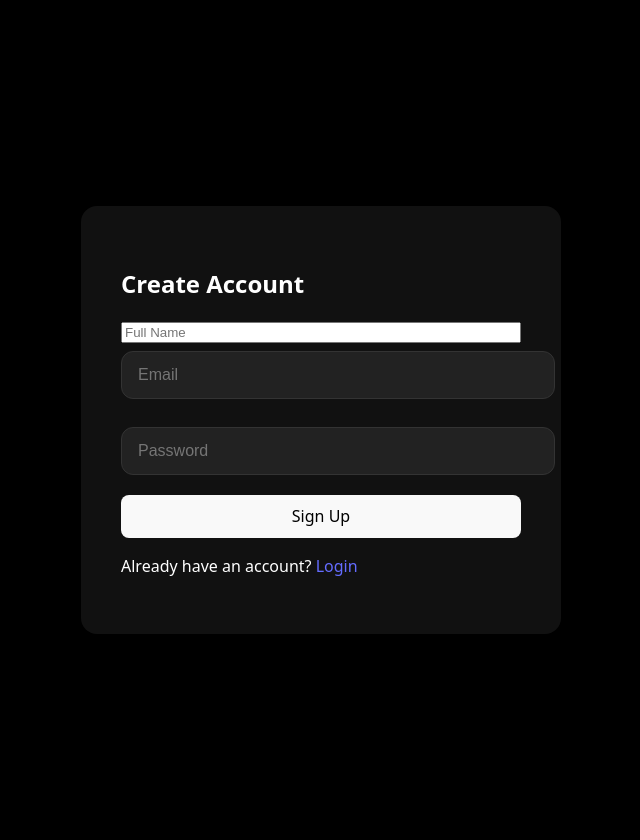
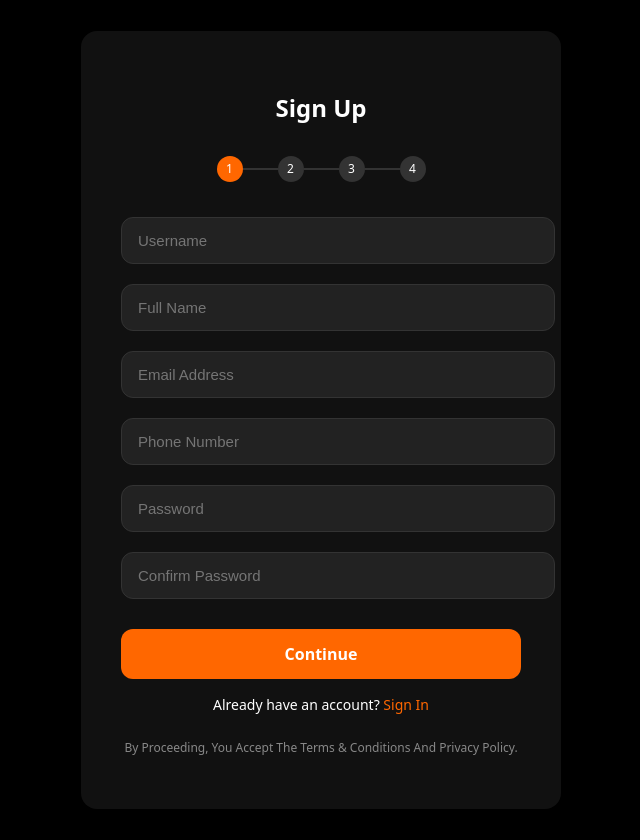
Before and after one commit to mebdar/cryptocurrency-tracker, a React (Vite) app: page /signup in a window 1280 px wide. Shown: the whole page, without its empty margins (319-959 px from the left). Built offline with nearby package versions, Linux system fonts and the light colour scheme.

Commit message:
updated login and sign in ui

```diff
--- a/src/pages/Auth.css
+++ /dev/null
@@ -1,130 +0,0 @@
-/* Container */
-.auth-container {
-    display: flex;
-    justify-content: center;
-    align-items: center;
-    min-height: 100vh;
-    background-color: #000;
-    /* Dark background */
-    padding: 20px;
-}
-
-/* Card */
-.auth-card {
-    background-color: #111;
-    /* Slightly lighter than background */
-    padding: 40px;
-    border-radius: 16px;
-    width: 100%;
-    max-width: 400px;
-    color: #fff;
-    box-shadow: 0 4px 20px rgba(0, 0, 0, 0.5);
-    display: flex;
-    flex-direction: column;
-}
-
-/* Title */
-.auth-title {
-    text-align: center;
-    margin-bottom: 30px;
-    font-weight: 600;
-}
-
-/* Inputs */
-.auth-card input[type="email"],
-.auth-card input[type="password"] {
-    width: 100%;
-    padding: 14px 16px;
-    margin: 8px 0 20px 0;
-    border-radius: 12px;
-    border: 1px solid #333;
-    background-color: #222;
-    color: #fff;
-    font-size: 16px;
-}
-
-.password-input {
-    position: relative;
-}
-
-.toggle-password {
-    position: absolute;
-    right: 12px;
-    top: 50%;
-    transform: translateY(-50%);
-    cursor: pointer;
-}
-
-/* Options */
-.auth-options {
-    display: flex;
-    justify-content: space-between;
-    align-items: center;
-    margin-bottom: 20px;
-    font-size: 14px;
-}
-
-.auth-options label input {
-    margin-right: 6px;
-}
-
-.forgot-password {
-    color: #ff6700;
-    text-decoration: none;
-}
-
-.forgot-password:hover {
-    text-decoration: underline;
-}
-
-/* Button */
-.auth-button {
-    width: 100%;
-    padding: 14px;
-    background-color: #ff6700;
-    /* Orange button */
-    color: #fff;
-    font-size: 16px;
-    font-weight: 600;
-    border: none;
-    border-radius: 12px;
-    cursor: pointer;
-    margin-bottom: 20px;
-    transition: background 0.3s;
-}
-
-.auth-button:hover {
-    background-color: #e65c00;
-}
-
-/* Sign up text */
-.signup-text {
-    text-align: center;
-    font-size: 14px;
-    margin-bottom: 10px;
-}
-
-.signup-text a {
-    color: #ff6700;
-    text-decoration: none;
-}
-
-.signup-text a:hover {
-    text-decoration: underline;
-}
-
-/* Terms */
-.terms-text {
-    font-size: 12px;
-    text-align: center;
-    color: #888;
-}
-
-.terms-text a {
-    color: #ff6700;
-    text-decoration: none;
-}
-
-.terms-text a:hover {
-    text-decoration: underline;
-}
--- a/src/pages/Login.jsx
+++ b/src/pages/Login.jsx
@@ -1,12 +1,14 @@
+import { useState } from "react";
 import { Link, useNavigate } from "react-router-dom";
 import { supabase } from "../services/SupabaseClient";
-import { useState } from "react";
-import "./Auth.css";
+
+import "../styles/authBase.css";
+import "../styles/login.css";
 
 function Login() {
+  const navigate = useNavigate();
   const [email, setEmail] = useState("");
   const [password, setPassword] = useState("");
-    const navigate = useNavigate();
 
   const handleLogin = async (e) => {
     e.preventDefault();
@@ -30,20 +32,18 @@ function Login() {
       <form className="auth-card" onSubmit={handleLogin}>
         <h2 className="auth-title">Sign In</h2>
 
-                <label>Email Address</label>
         <input
           type="email"
-                    placeholder="Example@gmail.com"
+          placeholder="Email Address"
           value={email}
           onChange={(e) => setEmail(e.target.value)}
           required
         />
 
-                <label>Password</label>
         <div className="password-input">
           <input
             type="password"
-                        placeholder="********"
+            placeholder="Password"
             value={password}
             onChange={(e) => setPassword(e.target.value)}
             required
@@ -55,17 +55,21 @@ function Login() {
           <label>
             <input type="checkbox" /> Remember Me
           </label>
-                    <Link to="/forgot-password" className="forgot-password">Forgot Password?</Link>
+          <Link to="/forgot-password" className="forgot-password">
+            Forgot Password?
+          </Link>
         </div>
 
-                <button type="submit" className="auth-button">Sign In</button>
+        <button type="submit" className="auth-button">
+          Sign In
+        </button>
 
         <p className="signup-text">
           Don’t Have An Account? <Link to="/signup">Sign Up</Link>
         </p>
 
         <p className="terms-text">
-                    By Proceeding, You Accept The <Link to="/terms">Terms & Conditions</Link> And <Link to="/privacy">Privacy Policy</Link> Of CryptoTracker.
+          By Proceeding, You Accept The Terms & Conditions And Privacy Policy.
         </p>
       </form>
     </div>
--- a/src/pages/Signup.jsx
+++ b/src/pages/Signup.jsx
@@ -1,29 +1,86 @@
+import { useState } from "react";
 import { Link, useNavigate } from "react-router-dom";
-import "./Auth.css";
+import { supabase } from "../services/SupabaseClient";
+
+import "../styles/authBase.css";
+import "../styles/signup.css";
 
 function Signup() {
   const navigate = useNavigate();
 
-    const handleSignup = (e) => {
+  const [formData, setFormData] = useState({
+    username: "",
+    fullName: "",
+    email: "",
+    phone: "",
+    password: "",
+    confirmPassword: "",
+  });
+
+  const handleChange = (e) => {
+    setFormData({...formData, [e.target.name]: e.target.value});
+  };
+
+  const handleSignup = async (e) => {
     e.preventDefault();
 
-        // temporary signup
-        navigate("/");
+    if(formData.password !== formData.confirmPassword){
+        alert("Passwords do not match");
+        return;
+    }
+
+    const { error } = await supabase.auth.signUp({
+        email: formData.email,
+        password: formData.password
+    });
+
+    if(error){
+        alert(error.message);
+    } else {
+        alert("Account created successfully!");
+        navigate("/login");
+    }
   };
 
   return (
     <div className="auth-container">
       <form className="auth-card" onSubmit={handleSignup}>
-                <h2>Create Account</h2>
+        <h2 className="auth-title">Sign Up</h2>
 
-                <input type="text" placeholder="Full Name" required />
-                <input type="email" placeholder="Email" required />
-                <input type="password" placeholder="Password" required />
+        {/* Step Indicator */}
+        <div className="stepper">
+          <div className="step active">1</div>
+          <div className="line"></div>
+          <div className="step">2</div>
+          <div className="line"></div>
+          <div className="step">3</div>
+          <div className="line"></div>
+          <div className="step">4</div>
+        </div>
 
-                <button type="submit">Sign Up</button>
+        <input type="text" name="username" placeholder="Username" onChange={handleChange} required/>
+        <input type="text" name="fullName" placeholder="Full Name" onChange={handleChange} required/>
+        <input type="email" name="email" placeholder="Email Address" onChange={handleChange} required/>
+        <input type="text" name="phone" placeholder="Phone Number" onChange={handleChange} required/>
+        <input type="password" name="password" placeholder="Password" onChange={handleChange} required/>
+        <input type="password" name="confirmPassword" placeholder="Confirm Password" onChange={handleChange} required/>
 
-                <p>
-                    Already have an account? <Link to="/">Login</Link>
+        <button type="submit" className="auth-button">Continue</button>
+
+        <p className="signup-text">
+            Already have an account?{" "}
+         <Link
+        to="/login"
+        onClick={async () => {
+            await supabase.auth.signOut(); // log out current user
+        }}
+            >
+               Sign In
+            </Link>
+</p>
+
+        <p className="terms-text">
+            By Proceeding, You Accept The Terms & Conditions And Privacy Policy.
         </p>
       </form>
     </div>
--- /dev/null
+++ b/src/styles/authBase.css
@@ -0,0 +1,49 @@
+/* Container for everything */
+.auth-container {
+    display: flex;
+    justify-content: center;
+    align-items: center;
+    min-height: 100vh;
+    background-color: #000;  /* black background */
+    padding: 20px;
+}
+
+/* Card container */
+.auth-card {
+    width: 100%;
+    max-width: 400px;
+    background-color: #111; /* dark card */
+    padding: 40px;
+    border-radius: 16px;
+    box-shadow: 0 4px 25px rgba(0, 0, 0, 0.6);
+    display: flex;
+    flex-direction: column;
+    color: #fff;
+}
+
+/* Title */
+.auth-title {
+    text-align: center;
+    margin-bottom: 30px;
+    font-weight: 600;
+    font-size: 24px;
+}
+
+/* Shared Button */
+.auth-button {
+    width: 100%;
+    padding: 14px;
+    background-color: #ff6700; /* orange */
+    color: #fff;
+    font-weight: 600;
+    font-size: 16px;
+    border: none;
+    border-radius: 12px;
+    cursor: pointer;
+    margin-top: 20px;
+    transition: 0.3s;
+}
+
+.auth-button:hover {
+    background-color: #e65c00;
+}
--- /dev/null
+++ b/src/styles/login.css
@@ -0,0 +1,77 @@
+/* Input fields */
+.auth-card input[type="email"],
+.auth-card input[type="password"] {
+    width: 100%;
+    padding: 14px 16px;
+    margin: 10px 0;
+    border-radius: 12px;
+    border: 1px solid #333;
+    background-color: #222;
+    color: #fff;
+    font-size: 15px;
+}
+
+/* Input focus */
+.auth-card input:focus {
+    outline: none;
+    border: 1px solid #ff6700;
+}
+
+/* Password toggle */
+.password-input {
+    position: relative;
+}
+
+.toggle-password {
+    position: absolute;
+    right: 15px;
+    top: 50%;
+    transform: translateY(-50%);
+    cursor: pointer;
+}
+
+/* Options: Remember me + Forgot */
+.auth-options {
+    display: flex;
+    justify-content: space-between;
+    align-items: center;
+    margin-bottom: 20px;
+    font-size: 14px;
+}
+
+.auth-options label input {
+    margin-right: 6px;
+}
+
+.forgot-password {
+    color: #ff6700;
+    text-decoration: none;
+}
+
+.forgot-password:hover {
+    text-decoration: underline;
+}
+
+/* Sign up text */
+.signup-text {
+    text-align: center;
+    font-size: 14px;
+    margin-top: 15px;
+}
+
+.signup-text a {
+    color: #ff6700;
+    text-decoration: none;
+}
+
+.signup-text a:hover {
+    text-decoration: underline;
+}
+
+/* Terms & Conditions */
+.terms-text {
+    font-size: 12px;
+    text-align: center;
+    color: #888;
+    margin-top: 10px;
+}
--- /dev/null
+++ b/src/styles/signup.css
@@ -0,0 +1,72 @@
+/* Input Fields */
+.auth-card input {
+    width: 100%;
+    padding: 14px 16px;
+    margin: 10px 0;
+    border-radius: 12px;
+    border: 1px solid #333;
+    background-color: #222;
+    color: #fff;
+    font-size: 15px;
+}
+
+/* Input focus effect */
+.auth-card input:focus {
+    outline: none;
+    border: 1px solid #ff6700;
+}
+
+/* Stepper indicator (top of card) */
+.stepper {
+    display: flex;
+    align-items: center;
+    justify-content: center;
+    margin-bottom: 25px;
+}
+
+.step {
+    width: 26px;
+    height: 26px;
+    border-radius: 50%;
+    background: #333;
+    display: flex;
+    align-items: center;
+    justify-content: center;
+    font-size: 12px;
+    color: #fff;
+}
+
+.step.active {
+    background: #ff6700;
+}
+
+/* Lines between steps */
+.line {
+    width: 35px;
+    height: 2px;
+    background: #333;
+}
+
+/* Signup text and links */
+.signup-text {
+    text-align: center;
+    font-size: 14px;
+    margin-top: 15px;
+}
+
+.signup-text a {
+    color: #ff6700;
+    text-decoration: none;
+}
+
+.signup-text a:hover {
+    text-decoration: underline;
+}
+
+/* Terms & Conditions */
+.terms-text {
+    font-size: 12px;
+    text-align: center;
+    color: #888;
+    margin-top: 10px;
+}
```
Lines whose indentation alone changed are shown as unchanged.
